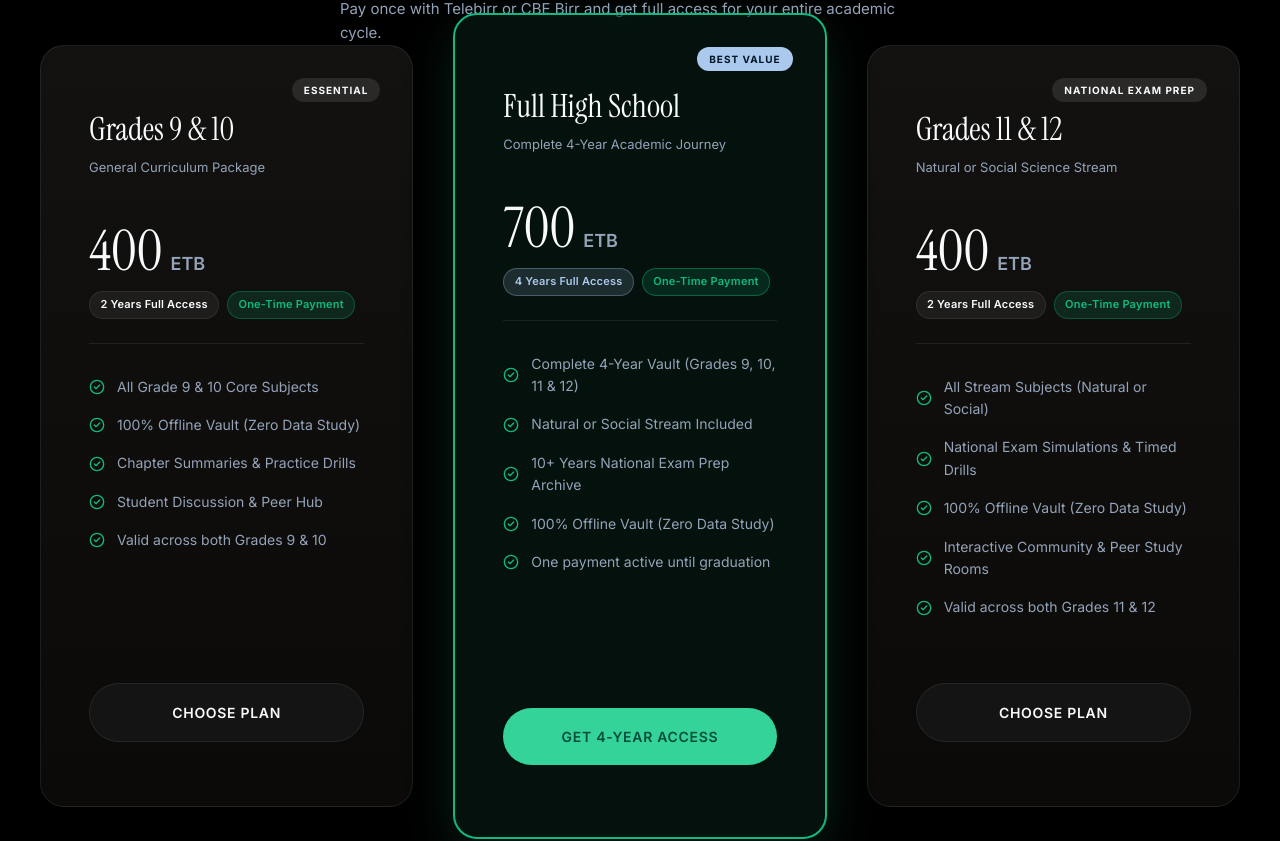
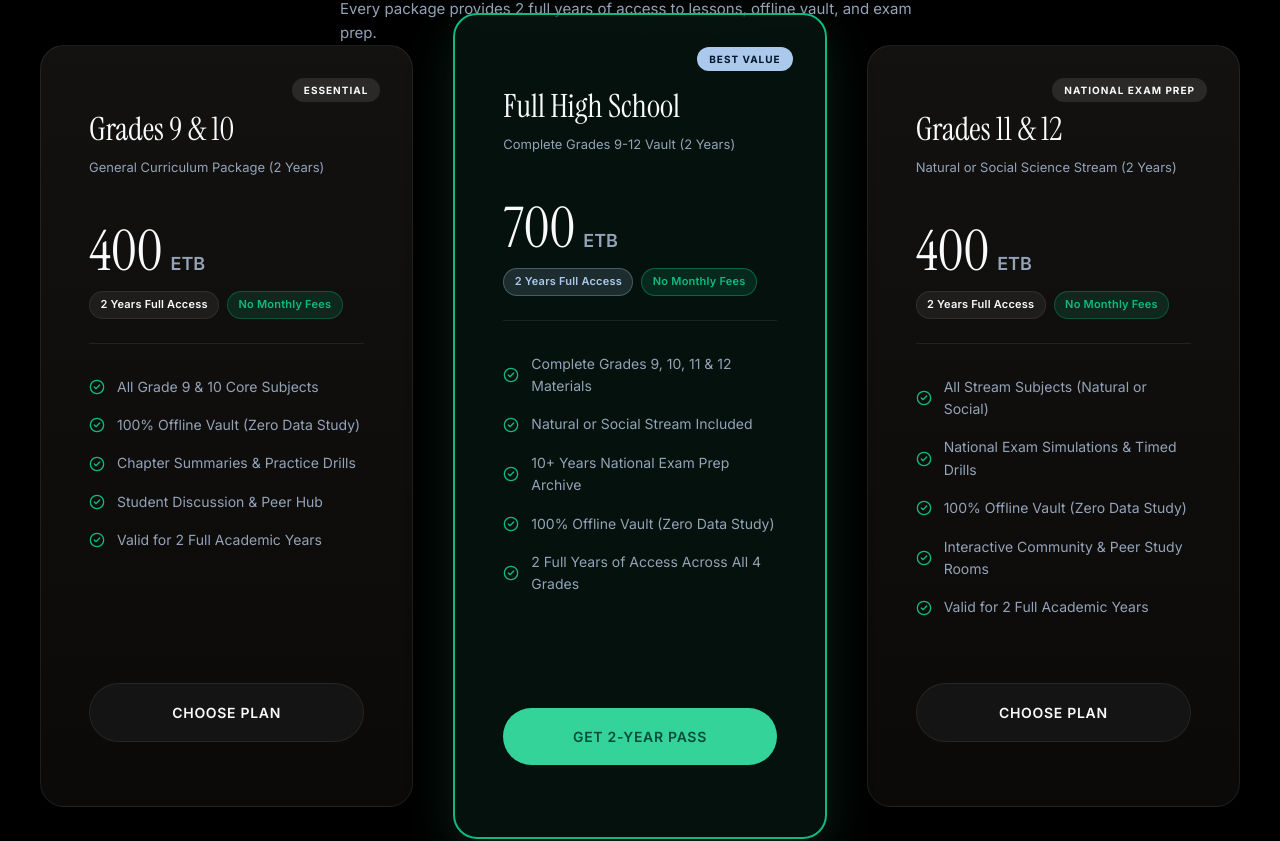
Before and after one commit to abii16/Mesob_Academy, a React (Vite) app: page / in a window 1280 px wide. Shown: the part 3666-4507 px from the top of the page. Built offline with nearby package versions, Linux system fonts and the light colour scheme.

Commit message:
fix(pricing): standardize all plans strictly to 2-year access with no monthly fees

```diff
--- a/src/components/sections/FAQ.jsx
+++ b/src/components/sections/FAQ.jsx
@@ -18,7 +18,7 @@ const FAQ = ({ language }) => {
         },
         {
           question: "What pricing packages are available?",
-          answer: "We offer transparent one-time payment packages with zero recurring fees or hidden costs:\n• Grades 9 & 10 Package (400 ETB): 2 full years of access to all Grade 9 & 10 core subjects.\n• Grades 11 & 12 Package (400 ETB): 2 full years of access to your chosen stream (Natural or Social Science) plus National Exam prep archive.\n• Full High School 9-12 Package (700 ETB): 4 full years of access covering all grades 9, 10, 11, and 12 until graduation.\nEvery package includes full offline downloads and practice exams."
+          answer: "We offer 3 distinct 2-year packages with zero recurring monthly charges:\n• Grades 9 & 10 Package (400 ETB): 2 full years of access to all Grade 9 & 10 core subjects.\n• Grades 11 & 12 Package (400 ETB): 2 full years of access to your chosen stream (Natural or Social Science) plus National Exam prep archive.\n• Full High School 9-12 Package (700 ETB): 2 full years of access covering all grades 9 through 12, all streams, and national exams.\nEvery package provides 2 full years (730 days) of access and includes offline vault downloads."
         },
         {
           question: "How do I subscribe and pay in Ethiopia?",
@@ -44,7 +44,7 @@ const FAQ = ({ language }) => {
         },
         {
           question: "ምን ዓይነት የክፍያ ጥቅሎች አሉ?",
-          answer: "ምንም ዓይነት ተደጋጋሚ ክፍያ የሌላቸው ግልጽ የአንድ ጊዜ የክፍያ ጥቅሎችን እናቀርባለን፦\n• የ9-10ኛ ክፍል ጥቅል (400 ብር)፦ ለ2 ሙሉ የትምህርት ዓመታት፣ ሁሉም የ9 እና 10ኛ ክፍል ትምህርቶች።\n• የ11-12ኛ ክፍል ጥቅል (400 ብር)፦ ለ2 ሙሉ የትምህርት ዓመታት፣ የተፈጥሮ ወይም ማህበራዊ ሳይንስ ዘርፍ ከብሔራዊ ፈተና ዝግጅት ጋር።\n• የሙሉ ሁለተኛ ደረጃ ከ9-12ኛ ክፍል ጥቅል (700 ብር)፦ ለ4 ሙሉ የትምህርት ዓመታት ከ9 እስከ 12ኛ ክፍል እስከ ምረቃ ድረስ የሚያገለግል።\nሁሉም ጥቅሎች ሙሉ ከመስመር ውጭ የማውረድ እና የቪዲዮ ትምህርቶች ተጠቃሚነትን ያካትታሉ።"
+          answer: "ምንም ዓይነት ወርሃዊ ክፍያ የሌላቸውን 3 የ2 ዓመት ጥቅሎችን እናቀርባለን፦\n• የ9-10ኛ ክፍል ጥቅል (400 ብር)፦ ለ2 ዓመት ሙሉ፣ ሁሉም የ9 እና 10ኛ ክፍል ዋና ዋና ትምህርቶች።\n• የ11-12ኛ ክፍል ጥቅል (400 ብር)፦ ለ2 ዓመት ሙሉ፣ የተፈጥሮ ወይም ማህበራዊ ሳይንስ ዘርፍ ከብሔራዊ ፈተና ዝግጅት ጋር።\n• የሙሉ ሁለተኛ ደረጃ ከ9-12ኛ ክፍል ጥቅል (700 ብር)፦ ለ2 ዓመት ሙሉ፣ ከ9 እስከ 12ኛ ክፍል ያሉትን ሁሉንም የትምህርት ደረጃዎች፣ ዘርፎችና የፈተና ማህደሮች የሚያካትት።\nሁሉም ጥቅሎች ለ2 ዓመት ሙሉ የሚያገለግሉ ሲሆን ከመስመር ውጭ የማውረድ አገልግሎትን ያካትታሉ።"
         },
         {
           question: "በኢትዮጵያ እንዴት መክፈል እና መመዝገብ እችላለሁ?",
--- a/src/components/sections/Pricing.jsx
+++ b/src/components/sections/Pricing.jsx
@@ -7,101 +7,97 @@ const Pricing = ({ triggerToast, language }) => {
   const t = {
     en: {
       subtitle: "TRANSPARENT PRICING",
-      title: "One-Time Payment. Zero Recurring Fees.",
-      tagline: "Pay once with Telebirr or CBE Birr and get full access for your entire academic cycle.",
+      title: "Affordable 2-Year Plans. No Monthly Fees.",
+      tagline: "Every package provides 2 full years of access to lessons, offline vault, and exam prep.",
       essential: "ESSENTIAL",
       recommended: "BEST VALUE",
       focused: "NATIONAL EXAM PREP",
       currency: "ETB",
-      oneTimeBadge: "One-Time Payment",
+      billingBadge: "No Monthly Fees",
+      twoYearPeriod: "2 Years Full Access",
 
       grade910Title: "Grades 9 & 10",
-      grade910Subtitle: "General Curriculum Package",
+      grade910Subtitle: "General Curriculum Package (2 Years)",
       grade910Price: "400",
-      grade910Period: "2 Years Full Access",
       grade910F1: "All Grade 9 & 10 Core Subjects",
       grade910F2: "100% Offline Vault (Zero Data Study)",
       grade910F3: "Chapter Summaries & Practice Drills",
       grade910F4: "Student Discussion & Peer Hub",
-      grade910F5: "Valid across both Grades 9 & 10",
+      grade910F5: "Valid for 2 Full Academic Years",
 
       fullTitle: "Full High School",
-      fullSubtitle: "Complete 4-Year Academic Journey",
+      fullSubtitle: "Complete Grades 9-12 Vault (2 Years)",
       fullPrice: "700",
-      fullPeriod: "4 Years Full Access",
-      fullF1: "Complete 4-Year Vault (Grades 9, 10, 11 & 12)",
+      fullF1: "Complete Grades 9, 10, 11 & 12 Materials",
       fullF2: "Natural or Social Stream Included",
       fullF3: "10+ Years National Exam Prep Archive",
       fullF4: "100% Offline Vault (Zero Data Study)",
-      fullF5: "One payment active until graduation",
+      fullF5: "2 Full Years of Access Across All 4 Grades",
 
       grade1112Title: "Grades 11 & 12",
-      grade1112Subtitle: "Natural or Social Science Stream",
+      grade1112Subtitle: "Natural or Social Science Stream (2 Years)",
       grade1112Price: "400",
-      grade1112Period: "2 Years Full Access",
       grade1112F1: "All Stream Subjects (Natural or Social)",
       grade1112F2: "National Exam Simulations & Timed Drills",
       grade1112F3: "100% Offline Vault (Zero Data Study)",
       grade1112F4: "Interactive Community & Peer Study Rooms",
-      grade1112F5: "Valid across both Grades 11 & 12",
+      grade1112F5: "Valid for 2 Full Academic Years",
 
       choosePlan: "Choose Plan",
-      goPremium: "Get 4-Year Access",
+      goPremium: "Get 2-Year Pass",
       toastMsg: "Please download our mobile app to subscribe.",
 
-      guarantee1Title: "100% One-Time Payment",
-      guarantee1Desc: "No subscriptions, auto-renewals, or surprise recurring charges.",
+      guarantee1Title: "2 Full Years of Access",
+      guarantee1Desc: "Every package gives you 2 full years (730 days) of access with zero recurring monthly charges.",
       guarantee2Title: "Ethiopian Local Payments",
       guarantee2Desc: "Instant transfer via Telebirr, CBE Birr, Awash Bank, or Abay Bank.",
       guarantee3Title: "Full Offline Learning",
       guarantee3Desc: "Download video lessons & notes once, study anytime without internet."
     },
     am: {
-      subtitle: "ግልጽ እና አስተማማኝ ክፍያዎች",
-      title: "የአንድ ጊዜ ክፍያ፤ ተደጋጋሚ ክፍያ የሌለው",
-      tagline: "በቴሌብር ወይም በሲቢኢ አንዴ ብቻ በመክፈል ለሙሉ የትምህርት ዘመንዎ ይጠቀሙ።",
+      subtitle: "ግልጽ እና ተመጣጣኝ ክፍያዎች",
+      title: "ተመጣጣኝ የ2 ዓመት ክፍያዎች፤ ወርሃዊ ክፍያ የሌለው",
+      tagline: "እያንዳንዱ ጥቅል ለ2 ዓመት ሙሉ የትምህርት ይዘቶችን፣ ከመስመር ውጭ ማውረድና የፈተና ዝግጅትን ያካትታል።",
       essential: "መሰረታዊ",
       recommended: "የሚመረጥ",
       focused: "የፈተና ዝግጅት",
       currency: "ብር",
-      oneTimeBadge: "የአንድ ጊዜ ክፍያ",
+      billingBadge: "ወርሃዊ ክፍያ የሌለው",
+      twoYearPeriod: "ለ2 ዓመት ሙሉ ተጠቃሚነት",
 
       grade910Title: "ከ9 - 10ኛ ክፍል",
-      grade910Subtitle: "የአጠቃላይ ሥርዓተ ትምህርት ጥቅል",
+      grade910Subtitle: "የአጠቃላይ ሥርዓተ ትምህርት ጥቅል (ለ2 ዓመት)",
       grade910Price: "400",
-      grade910Period: "ለ2 ዓመት ሙሉ ተጠቃሚነት",
       grade910F1: "ሁሉም የ9 እና 10ኛ ክፍል ዋና ዋና ትምህርቶች",
       grade910F2: "100% ከመስመር ውጭ (ያለ ሞባይል ዳታ) ማጥናት",
       grade910F3: "የምዕራፍ ማጠቃለያዎችና የሙከራ ፈተናዎች",
       grade910F4: "የተማሪዎች ማህበረሰብና የውይይት መድረክ",
-      grade910F5: "ለ9ኛ እና 10ኛ ክፍል ሙሉ የሚያገለግል",
+      grade910F5: "ለ2 ሙሉ የትምህርት ዓመታት የሚያገለግል",
 
       fullTitle: "የሙሉ ሁለተኛ ደረጃ",
-      fullSubtitle: "የ4 ዓመት ሁለተኛ ደረጃ (ከ9-12ኛ ክፍል)",
+      fullSubtitle: "የ9-12ኛ ክፍል ሙሉ ማህደር (ለ2 ዓመት)",
       fullPrice: "700",
-      fullPeriod: "ለ4 ዓመት ሙሉ (እስከ ምረቃ ድረስ)",
-      fullF1: "የሙሉ 4 ዓመት ትምህርቶች (ከ9 እስከ 12ኛ ክፍል)",
+      fullF1: "የሁሉም የ9፣ 10፣ 11 እና 12ኛ ክፍል ትምህርቶች",
       fullF2: "የተፈጥሮ ወይም የማህበራዊ ሳይንስ ዘርፍን ያካተተ",
       fullF3: "የ10+ ዓመታት የብሔራዊ ፈተናዎች ማህደርና ልምምዶች",
       fullF4: "100% ከመስመር ውጭ (ያለ ሞባይል ዳታ) ማጥናት",
-      fullF5: "እስከ ሁለተኛ ደረጃ ምረቃ ድረስ ያለ ተጨማሪ ክፍያ",
+      fullF5: "ለሁሉም 4 የክፍል ደረጃዎች ለ2 ዓመት ሙሉ የሚያገለግል",
 
       grade1112Title: "ከ11 - 12ኛ ክፍል",
-      grade1112Subtitle: "የተፈጥሮ ወይም የማህበራዊ ሳይንስ ዘርፍ",
+      grade1112Subtitle: "የተፈጥሮ ወይም የማህበራዊ ሳይንስ ዘርፍ (ለ2 ዓመት)",
       grade1112Price: "400",
-      grade1112Period: "ለ2 ዓመት ሙሉ ተጠቃሚነት",
       grade1112F1: "ሁሉም የ11 እና 12ኛ ክፍል የዘርፉ ትምህርቶች",
       grade1112F2: "የብሔራዊ ፈተና አስመስሎ መስራትና የጊዜ ልምምዶች",
       grade1112F3: "100% ከመስመር ውጭ (ያለ ሞባይል ዳታ) ማጥናት",
       grade1112F4: "የጋራ ጥናት ክፍሎችና የተማሪዎች ማህበረሰብ",
-      grade1112F5: "ለ11ኛ እና 12ኛ ክፍል ሙሉ የሚያገለግል",
+      grade1112F5: "ለ2 ሙሉ የትምህርት ዓመታት የሚያገለግል",
 
       choosePlan: "ጥቅል ይምረጡ",
-      goPremium: "የ4 ዓመት ጥቅል ያግኙ",
+      goPremium: "የ2 ዓመት ጥቅል ያግኙ",
       toastMsg: "እባክዎ ለመመዝገብ የሞባይል መተግበሪያችንን ያውርዱ።",
 
-      guarantee1Title: "100% የአንድ ጊዜ ክፍያ",
-      guarantee1Desc: "ምንም ዓይነት ተደጋጋሚ ወርሃዊ ወይም የተደበቀ እድሳት ክፍያ የለም።",
+      guarantee1Title: "የ2 ዓመት ሙሉ ተጠቃሚነት",
+      guarantee1Desc: "እያንዳንዱ ጥቅል ለ2 ዓመት (730 ቀናት) ሙሉ የሚያገለግል ሲሆን ተደጋጋሚ ወርሃዊ ክፍያ የለውም።",
       guarantee2Title: "ቀላል የሀገር ውስጥ ክፍያዎች",
       guarantee2Desc: "በቴሌብር፣ በኢትዮጵያ ንግድ ባንክ (CBE)፣ በአዋሽ ወይም በአባይ ባንክ ይክፈሉ።",
       guarantee3Title: "ሙሉ ከመስመር ውጭ (Offline)",
@@ -137,8 +133,8 @@ const Pricing = ({ triggerToast, language }) => {
                 {currentT.grade910Price} <span className="currency">{currentT.currency}</span>
               </div>
               <div className="pricing-duration-row">
-                <span className="duration-pill">{currentT.grade910Period}</span>
-                <span className="billing-pill">{currentT.oneTimeBadge}</span>
+                <span className="duration-pill">{currentT.twoYearPeriod}</span>
+                <span className="billing-pill">{currentT.billingBadge}</span>
               </div>
             </div>
 
@@ -178,8 +174,8 @@ const Pricing = ({ triggerToast, language }) => {
                 {currentT.fullPrice} <span className="currency">{currentT.currency}</span>
               </div>
               <div className="pricing-duration-row">
-                <span className="duration-pill duration-pill-highlight">{currentT.fullPeriod}</span>
-                <span className="billing-pill billing-pill-highlight">{currentT.oneTimeBadge}</span>
+                <span className="duration-pill duration-pill-highlight">{currentT.twoYearPeriod}</span>
+                <span className="billing-pill billing-pill-highlight">{currentT.billingBadge}</span>
               </div>
             </div>
 
@@ -219,8 +215,8 @@ const Pricing = ({ triggerToast, language }) => {
                 {currentT.grade1112Price} <span className="currency">{currentT.currency}</span>
               </div>
               <div className="pricing-duration-row">
-                <span className="duration-pill">{currentT.grade1112Period}</span>
-                <span className="billing-pill">{currentT.oneTimeBadge}</span>
+                <span className="duration-pill">{currentT.twoYearPeriod}</span>
+                <span className="billing-pill">{currentT.billingBadge}</span>
               </div>
             </div>
 
```
